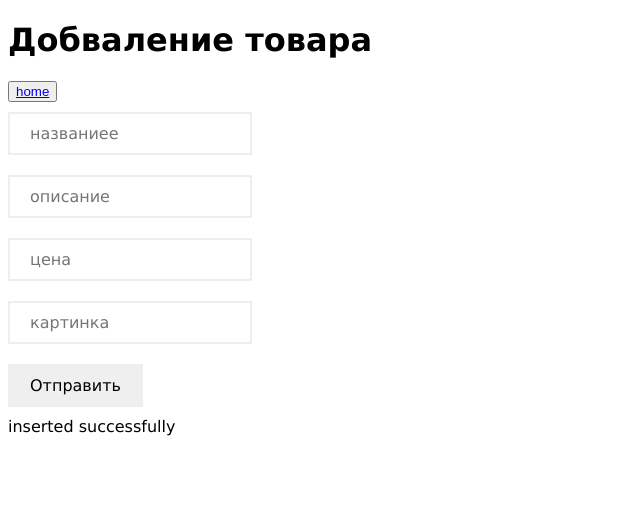
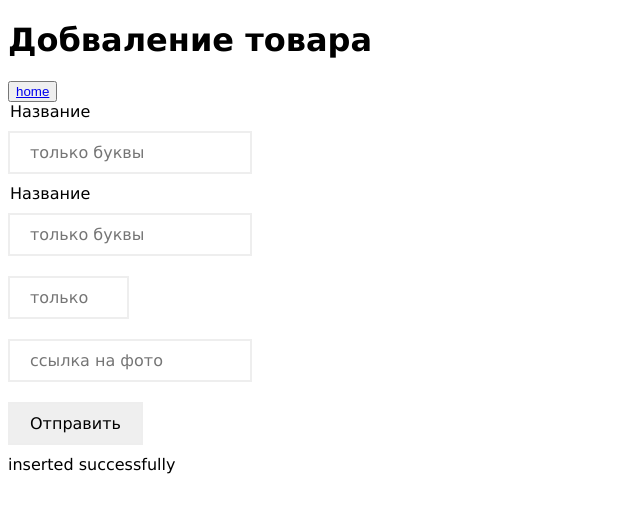
Before and after one commit to magdev22/cards, a PHP site: page /admin.php in a window 1280 px wide. Shown: the top 513 px of the page, without its empty margins (0-640 px from the left). Run offline with PHP 8.4, Linux system fonts and the light colour scheme; data that the repository does not hold is empty.

Commit message:
сделал валидацию формы и задал жесткий размер карточки

```diff
--- a/admin.php
+++ b/admin.php
@@ -5,7 +5,7 @@
     <meta charset="UTF-8">
     <meta http-equiv="X-UA-Compatible" content="IE=edge">
     <meta name="viewport" content="width=device-width, initial-scale=1.0">
-    <title>Document</title>
+    <title>admin</title>
 </head>
 
 <body>
@@ -43,15 +43,17 @@
 
     <form action="" method="post" name="form">
 
-        <input name="title" type="text" placeholder="названиее" />
+        <legend> Название</legend>
+        <input name="title" type="text" placeholder="только буквы" required pattern="[A-Za-zА-Яа-яЁё]" min="1" max="30" />
         <br>
         <!-- Поле ввода почты  -->
-        <input name="descr" type="text" placeholder="описание" />
+        <legend> Название</legend>
+        <input name="descr" type="text" placeholder="только буквы" pattern="[A-Za-zА-Яа-яЁё]" min="1" max="110" />
         <br>
         <!-- Поле ввода для темы сообщения -->
-        <input  name="price" type="namber" placeholder="цена" />
+        <input  name="price" type="number" placeholder="только цифры" required pattern="^[ 0-9]+$" min="1" max="200" />
         <br>
-        <input  name="img" type="text" placeholder="картинка" />
+        <input  name="img" type="text" placeholder="ссылка на фото" required />
         <br>
         <!-- Кнопка с надписью «Отправить», которая запускает обработчик формы -->
         <input type="submit" value="Отправить" />
--- a/update.php
+++ b/update.php
@@ -5,7 +5,7 @@
     <meta charset="UTF-8">
     <meta http-equiv="X-UA-Compatible" content="IE=edge">
     <meta name="viewport" content="width=device-width, initial-scale=1.0">
-    <title>Document</title>
+    <title>UPDATE</title>
 </head>
 
 <body>
```
Also changed, not shown: index.php (+9 -4 lines).
